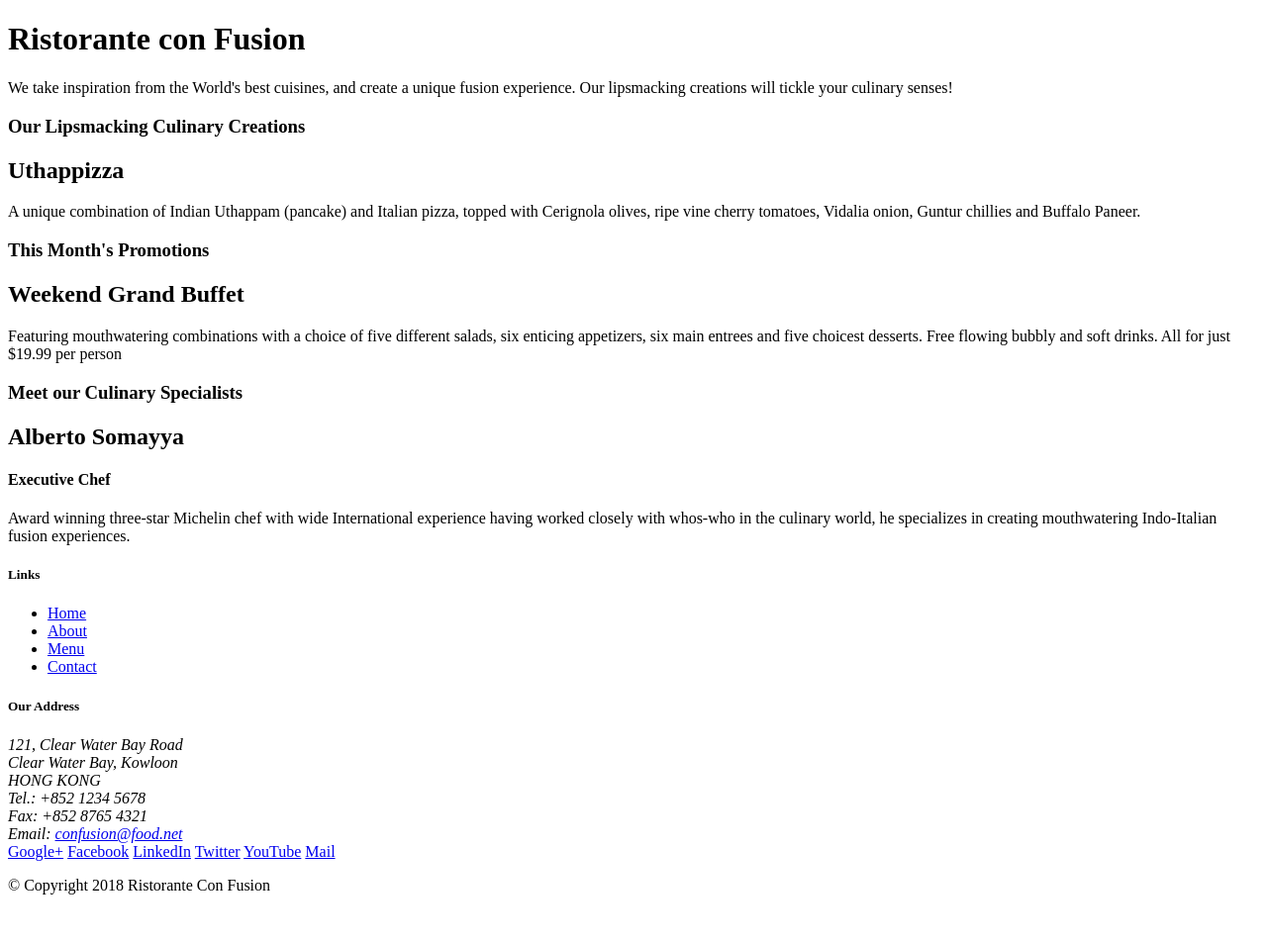
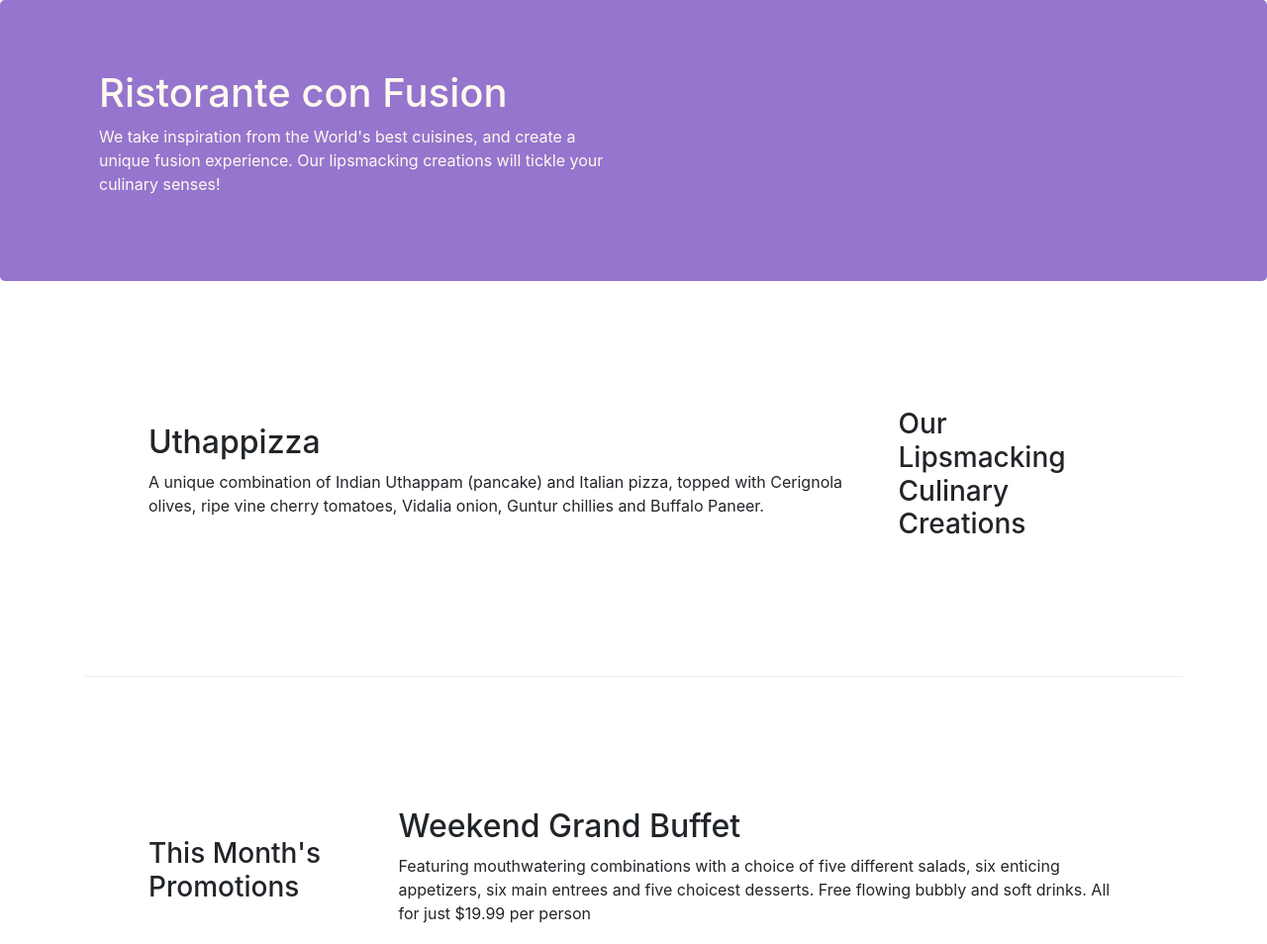
Before and after one commit to karanpatel2329/Week1-Bootstrap, a website: page index.html in a window 1280 px wide. Shown: the top 954 px of the page at 99% size. Before the commit the page ends 920 px from the top, so only its background shows below. Drawn offline with nearby package versions, Linux system fonts and the light colour scheme.

Commit message:
week1 Assigment

```diff
--- /dev/null
+++ b/css/styles.css
@@ -0,0 +1,45 @@
+.row-header{
+    margin: 0px auto;
+    padding: 0px auto;
+}
+
+.row-content{
+    margin: 0px auto;
+    padding: 0px 50px 0px 50px;
+    border-bottom: 1px ridge;
+    min-height: 400px;
+}
+
+.footer{
+    background-color: #d1c4e9;
+    margin: 0px auto;
+    padding: 20px 0px 20px 0px;
+}
+.jumbotron{
+    padding: 70px 30px 70px 30px;
+    margin : 0px auto;
+    background-color: #9575cd;
+    color :floralwhite;
+}
+
+address{
+    font-size: 80%;
+    margin: 0px;
+    color : #0f0f0f;
+}
+.row-header-ab{
+    margin: 10px auto;
+    padding: 0px auto;
+}
+
+.row-content-ab{
+    margin: 10px auto;
+    padding: 10 px 10px 0px 10px;
+    min-height: 400px;
+    border-bottom: 0.5px ridge;
+}
+
+.cont{
+    margin: 10px auto;
+    padding: 10px 10px 0px 10px;
+}
--- a/index.html
+++ b/index.html
@@ -2,51 +2,59 @@
 <html lang="en">
 
 <head>
+    <meta charset="utf-8">
+    <meta name="viewport" content="width=device-width, initial-scale=1, shrink-to-fit=no">
+    <meta http-equiv="x-ua-compatible" content="ie=edge">
+
+    <!-- Bootstrap CSS -->
+    <link rel="stylesheet" href="node_modules/bootstrap/dist/css/bootstrap.min.css">
+    <link rel="stylesheet" href="css/styles.css">
     <title>Ristorante Con Fusion</title>
 </head>
 
 <body>
 
-    <header>
-        <div>
-            <div>
-                <div>
+    <header class="jumbotron">
+        <div class="container">
+            <div class="row row-header">
+                <div class="col-12 col-sm-6">
                     <h1>Ristorante con Fusion</h1>
                     <p>We take inspiration from the World's best cuisines, and create a unique fusion experience. Our lipsmacking creations will tickle your culinary senses!</p>
                 </div>
-                <div>
+                <div class="col-12 col-sm">
+
                 </div>
             </div>
         </div>
     </header>
 
-    <div>
-        <div>
-            <div>
+    <div class="container">
+        <div class="row row-content align-items-center" >
+            <div class="col-12 col-sm-4 col-md-3 order-sm-last">
                 <h3>Our Lipsmacking Culinary Creations</h3>
             </div>
-            <div>
+            <div class="col-12 col-sm col-md order-sm-first">
                 <h2>Uthappizza</h2>
                 <p>A unique combination of Indian Uthappam (pancake) and Italian pizza, topped with Cerignola olives, ripe vine cherry tomatoes, Vidalia onion, Guntur chillies and Buffalo Paneer.</p>
             </div>
         </div>
 
 
-        <div>
-            <div>
+        <div class="row row-content align-items-center">
+            <div class="col-12 col-sm-4 col-md-3">
                 <h3>This Month's Promotions</h3>
             </div>
-            <div>
+            <div class="col-12 col-sm col-md">
                 <h2>Weekend Grand Buffet</h2>
                 <p>Featuring mouthwatering combinations with a choice of five different salads, six enticing appetizers, six main entrees and five choicest desserts. Free flowing bubbly and soft drinks. All for just $19.99 per person </p>
             </div>
         </div>
 
-        <div>
-            <div>
+        <div class="row row-content align-items-center">
+            <div class="col-12 col-sm-4 col-md-3 order-sm-last">
                 <h3>Meet our Culinary Specialists</h3>
             </div>
-            <div>
+            <div class="col-12 col-sm col-md order-sm-first">
                 <h2>Alberto Somayya</h2>
                 <h4>Executive Chef</h4>
                 <p>Award winning three-star Michelin chef with wide International experience having worked closely with whos-who in the culinary world, he specializes in creating mouthwatering Indo-Italian fusion experiences. </p>
@@ -54,19 +62,19 @@
         </div>
     </div>
 
-    <footer>
-        <div>
-            <div>
-                <div>
+    <footer class="footer">
+        <div class="container">
+            <div class="row">
+                <div class="col-4 offset-1 col-sm-2">
                     <h5>Links</h5>
-                    <ul>
+                    <ul class="list-unstyled">
                         <li><a href="#">Home</a></li>
                         <li><a href="#">About</a></li>
                         <li><a href="#">Menu</a></li>
                         <li><a href="#">Contact</a></li>
                     </ul>
                 </div>
-                <div>
+                <div class="col-7 col-sm-4">
                     <h5>Our Address</h5>
                     <address>
 		              121, Clear Water Bay Road<br>
@@ -78,7 +86,7 @@
 		           </address>
                 </div>
                 <div>
-                    <div>
+                    <div class="col-12 col-sm-4 text-center">
                         <a href="http://google.com/+">Google+</a>
                         <a href="http://www.facebook.com/profile.php?id=">Facebook</a>
                         <a href="http://www.linkedin.com/in/">LinkedIn</a>
@@ -88,14 +96,16 @@
                     </div>
                 </div>
            </div>
-           <div>
-                <div>
+           <div class="row justify-content-center">
+                <div class="col-auto ">
                     <p>© Copyright 2018 Ristorante Con Fusion</p>
                 </div>
            </div>
         </div>
     </footer>
-
+    <script src="node_modules/jquery/dist/jquery.slim.min.js"></script>
+    <script src="node_modules/popper.js/dist/umd/popper.min.js"></script>
+    <script src="node_modules/bootstrap/dist/js/bootstrap.min.js"></script>
 </body>
 
 </html>
--- a/package.json
+++ b/package.json
@@ -12,5 +12,10 @@
   "license": "ISC",
   "devDependencies": {
     "lite-server": "^2.3.0"
+  },
+  "dependencies": {
+    "bootstrap": "^4.0.0",
+    "jquery": "^3.3.1",
+    "popper.js": "^1.12.9"
   }
 }
```
Also changed, not shown: aboutus.html (added, +153 -0 lines), 1 other file.
